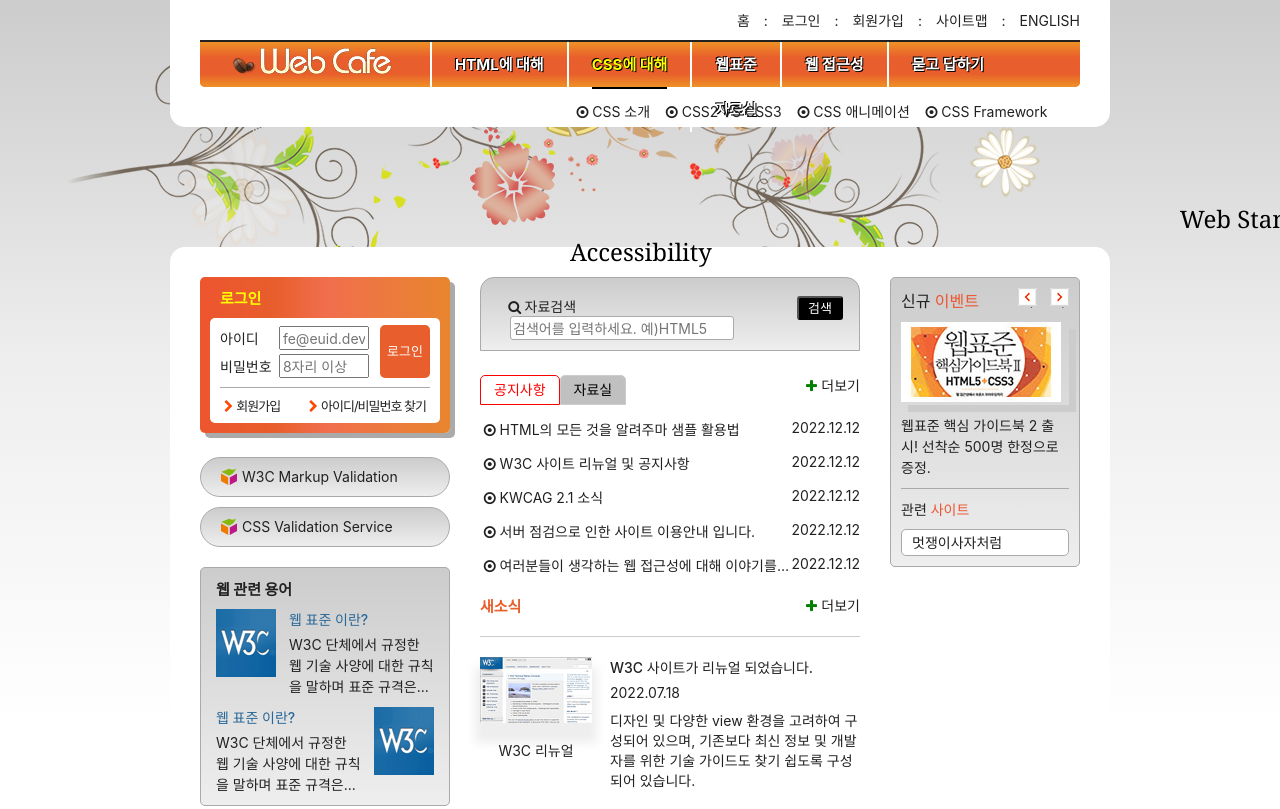
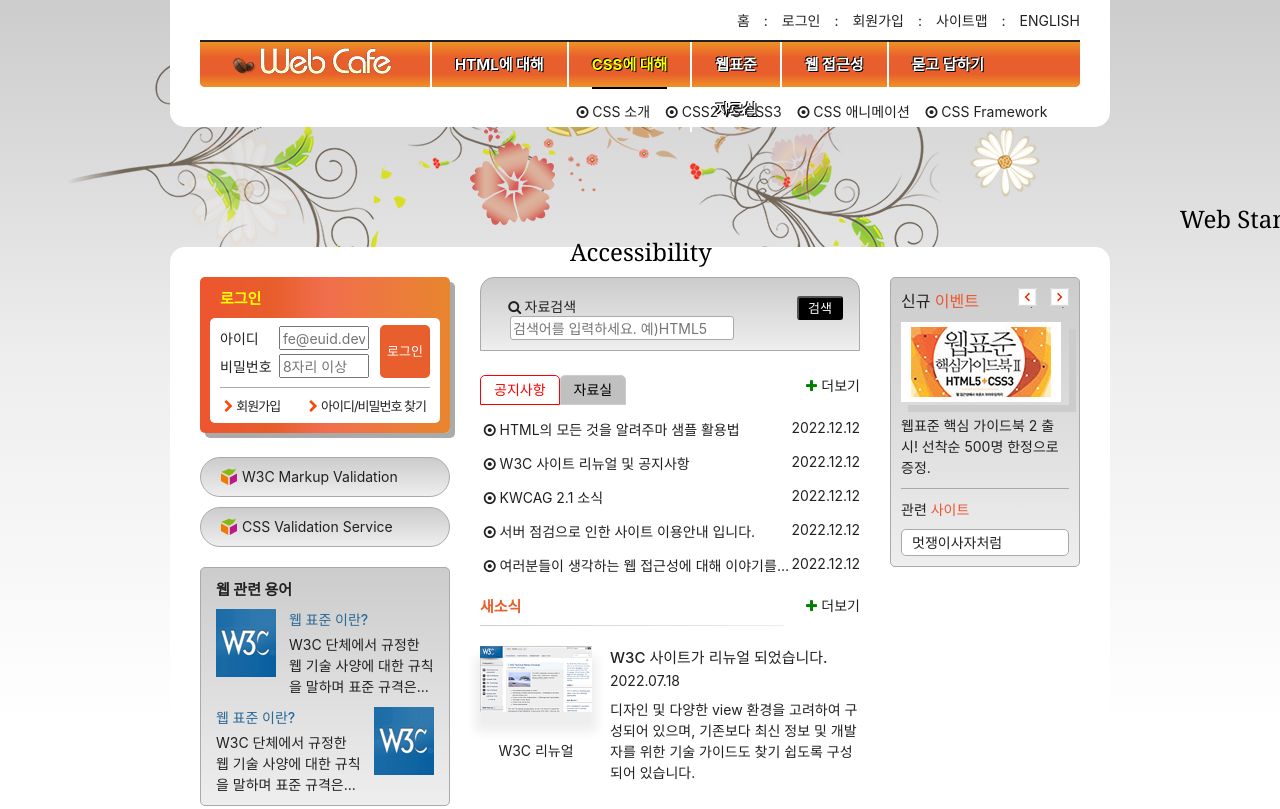
Before and after one commit to PracticeKJY/test2, a plain HTML site: page index.html in a window 1280 px wide. Shown: the top 809 px of the page. Drawn offline with Linux system fonts and the light colour scheme; a web font is replaced by a local one.

Commit message:
flex 브랜치로 가기전 커밋

```diff
--- a/styles/style.css
+++ b/styles/style.css
@@ -650,94 +650,76 @@ body {
   display:block;
 }
 
+.news{
+  /* background-color: pink; */
+  position:relative;
+  margin-top:20px;
+}
 
-.news{
-  margin-top:20px;
-  position:relative;
+.news-title{
+  /* background-color: yellow; */
+  font-size: 15px;
+  font-weight: 700;
+  color: #e85e2c;
+  margin-bottom:20px;
+}
+
+.news::before{
+  content:"";
+  position:absolute;
+  width: 80%;
+  height: 1px;
+  background: #ccc linear-gradient(to right, #ccc,#eee);
+  top:30px;
+  /* left:0; */
+
 }
 
 .news-more{
-  position: absolute;
-  top:-8px;
-  right:-8px;
-  padding:8px;
-  /* absolute나 float들은 bfc를 생성하기 때문에, 다 block의 성격을 가지고있어.
-   width,height들이 다 auto로 설정되서, 보이는건 inline처럼보이지만 속으면안댄다구 */
+ /* background-color: aqua; */
+ position: absolute;
+ top:-8px;
+ right: -8px;
+ padding:8px;
 }
 
 
 
-
-.news-link{
-  display: block;
-
-}
-
-.news-title{
-  /* background-color: pink; */
-  font-size:15px;
-  color: #e85e2c;
-  margin-bottom: 20px;
-  font-weight: 700;
-}
-
-.news-link::before{
-  border-top: 1px solid #ccc;
-  content: "";
-  display:block;
-}
-
-
-/* .news-item::before{
-  border-top: 1px solid #ccc;
-  content: "";
-  display:block;
-} */
-
 .news-item{
-  /* background-color: orange; */
+  /* background-color: hotpink; */
+  padding-left:130px;
   position:relative;
-  padding-left:130px;
-  margin-top:20px;
-  /* 패딩왼쪽주는게 핵심아이디어네. */
+  margin-top:30px;
 }
 
 .news-item-title{
-  /* background-color: aqua; */
-  /* position:absolute; */
-  right:0;
-  /* transform: translateX(2px); */
-  margin-bottom:7px;
+  /* background-color: silver; */
+  font-size:15px;
+  margin-bottom: 5px;
   font-weight: 500;
 }
 
-.news-item-date{
-
+.news-item-brief{
+  line-height: 1.5;
+  margin-top:10px;
 }
 
-.news-item-brief{
- margin-top:10px;
- line-height: 20px;
- /* background-color:yellow; */
-}
-
-
 .news-item-thumbnail{
-  /* background-color: hotpink; */
+  /* background-color: orange; */
   position:absolute;
-  text-align: center;
   top:0;
   left:0;
-
 }
 
 .news-item-thumbnail img{
   box-shadow: 0 15px 10px 5px #eee;
-  /* 스프레이효과 */
 }
+
 .news-item-thumbnail figcaption{
-  margin-top:14px;
+  margin-top:25px;
+  text-align: center;
 }
+
 
 
 .group3 {
@@ -747,7 +729,6 @@ body {
 
 
 /* 신규이벤트 및 관련 사이트 */
-
 
 .event{
   /* background-color: pink; */
@@ -827,6 +808,11 @@ body {
 
 
 
+.event-button:focus{
+  outline-offset: -2px;
+}
+
+
 .related{
   margin-top:10px;
 }
@@ -883,7 +869,6 @@ body {
 
 
 
-
 /* 슬로건 */
 .slogan {
   background: skyblue;
```
